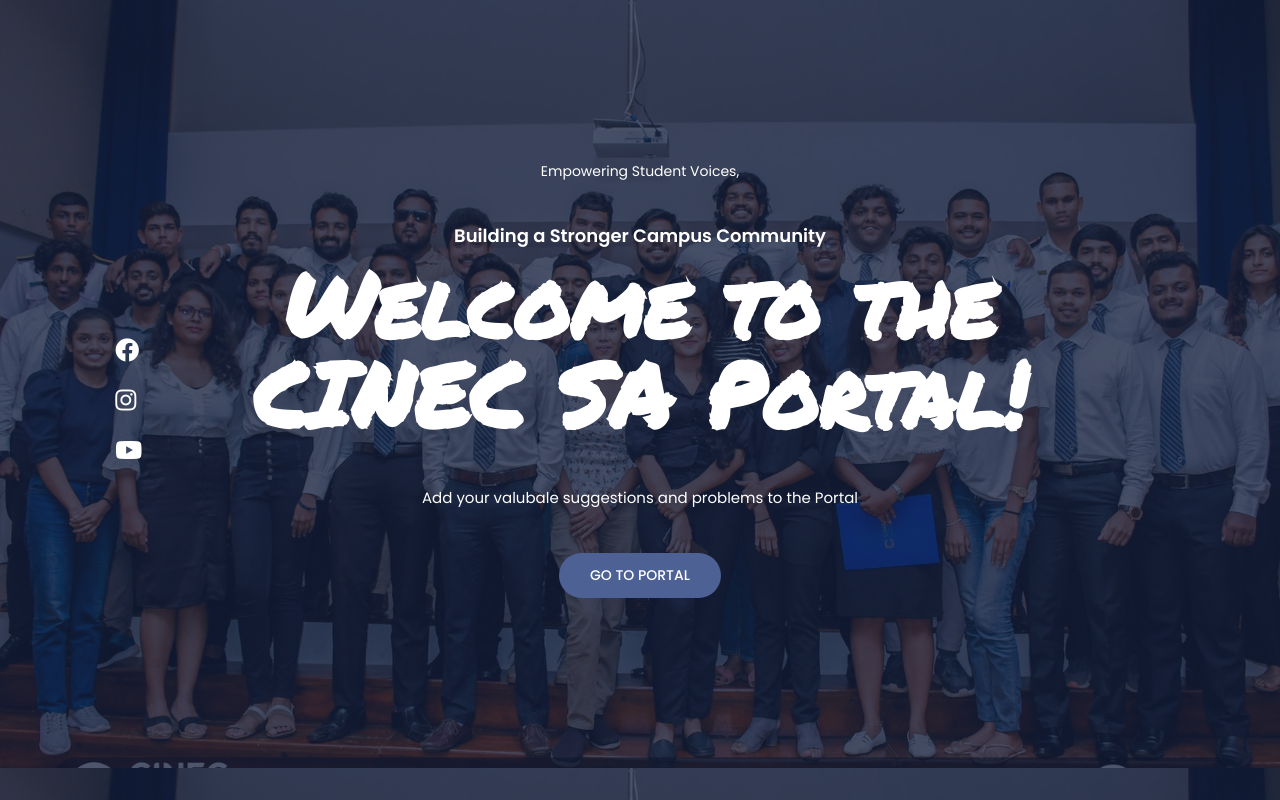
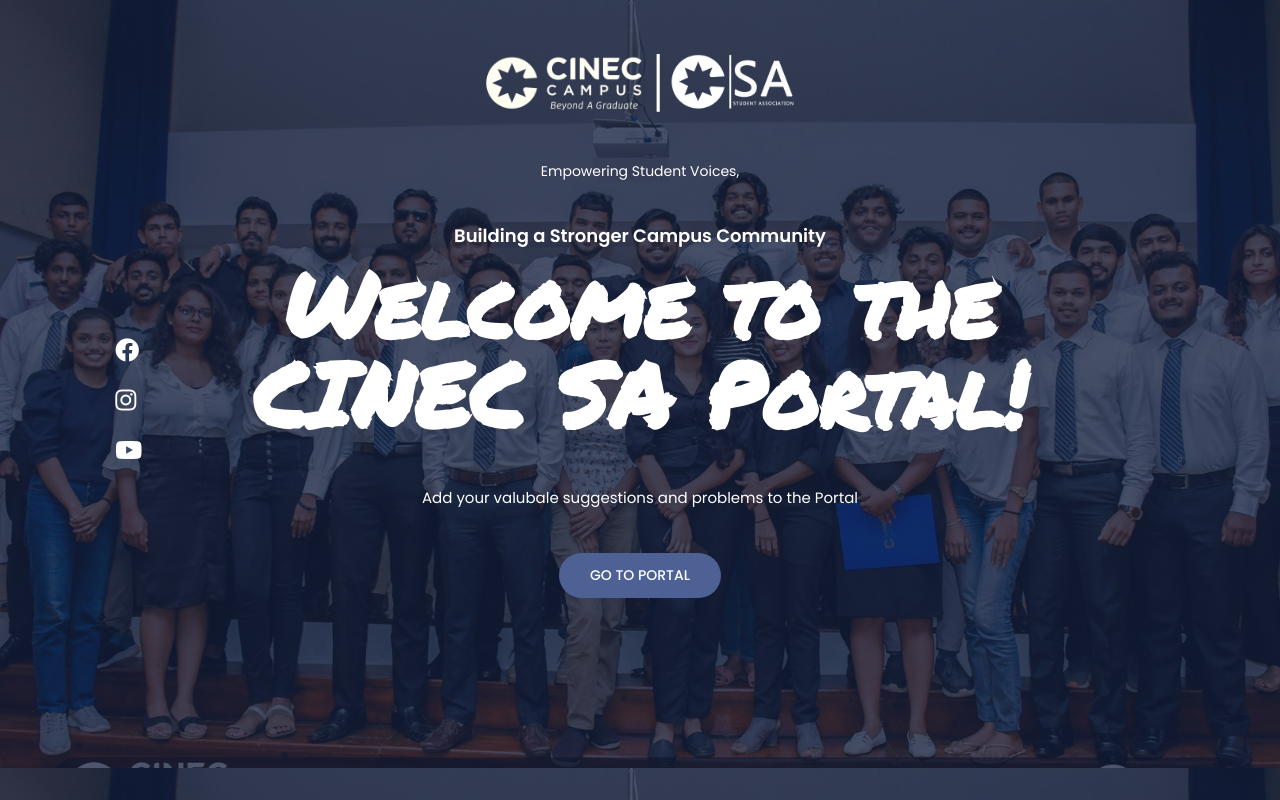
Before and after one commit to ShanodhV/SA-Student-Portal, a plain HTML site: page landing.html in a window 1280 px wide. Drawn offline with Linux system fonts and the light colour scheme.

Commit message:
Update landing.html

```diff
--- a/landing.html
+++ b/landing.html
@@ -14,7 +14,7 @@
 </head>
 <body>
     <header>
-        <a href="#" class="logo"><img src="SAPortal_lpgo.png" alt=""></a>
+        <a href="#" class="logo"><img src="./images/SAPortal_lpgo.png" alt=""></a>
     </header>
 
     <section class="hero">
```
